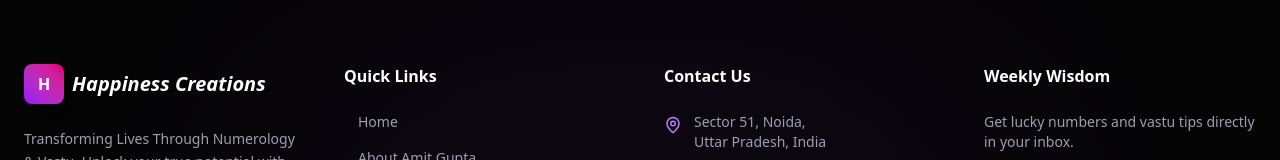
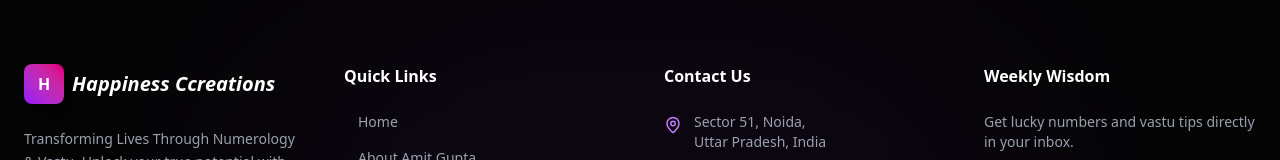
Before and after one commit to amansinha44/happinessccreattions, a React (Vite) app: page /contact in a window 1280 px wide. Shown: the part 1465-1625 px from the top of the page. Built offline with nearby package versions, Linux system fonts and the light colour scheme.

Commit message:
Update Footer.jsx

```diff
--- a/src/components/Footer.jsx
+++ b/src/components/Footer.jsx
@@ -17,7 +17,7 @@ const Footer = () => {
           <div className="space-y-6">
             <Link to="/" className="flex items-center space-x-2">
               <div className="w-10 h-10 bg-gradient-to-tr from-purple-600 to-pink-600 rounded-lg flex items-center justify-center font-bold text-white shadow-lg">H</div>
-              <span className="text-xl font-bold text-white italic">Happiness Creations</span>
+              <span className="text-xl font-bold text-white italic">Happiness Ccreations</span>
             </Link>
             <p className="text-gray-400 text-sm leading-relaxed">
               Transforming Lives Through Numerology & Vastu. Unlock your true potential with Amit Gupta's expert guidance.
```
